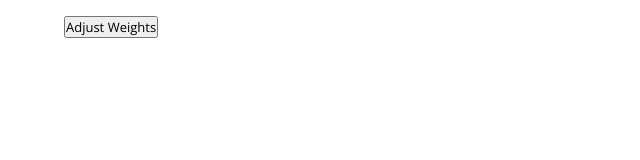
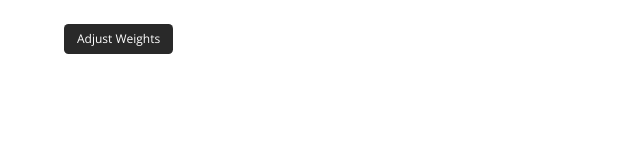
Before and after one commit to lucylufei/hoodhunter, a plain HTML site: page index.html in a window 1280 px wide. Shown: the whole page, without its empty margins (0-640 px from the left). Drawn offline with nearby package versions, Linux system fonts and the light colour scheme.

Commit message:
Update index.html

```diff
--- a/index.html
+++ b/index.html
@@ -22,6 +22,41 @@
         font-weight: 600;
         padding-bottom: 8px;
         color: red;
+    }
+
+    button {
+        align-items: center;
+        background-color: #fff;
+        border: 1px solid #dbdbdb;
+        border-radius: .375em;
+        box-shadow: none;
+        box-sizing: border-box;
+        color: #363636;
+        cursor: pointer;
+        display: inline-flex;
+        font-size: 12px;
+        height: 2.5em;
+        justify-content: center;
+        line-height: 1.5;
+        padding: calc(.5em - 1px) 1em;
+        position: relative;
+        text-align: center;
+        touch-action: manipulation;
+        vertical-align: top;
+        white-space: nowrap;
+    }
+
+    .primaryButton {
+        background-color: #292929;
+        border-color: transparent;
+        color: #fff;
+    }
+
+    .weight_label {
+        font-size: 12px;
+        width: 135px;
+        margin-right: 8px;
+        font-weight:400;
     }
 
     /* The Modal (background) */
@@ -52,9 +87,10 @@
     .modal-content {
         background-color: #fefefe;
         margin: auto;
-        padding: 20px;
+        padding: 32px;
         border: 1px solid #888;
-        width: 35vw;
+        width: 350px;
+        border-radius: 20px;
     }
 
     /* The Close Button */
@@ -63,6 +99,7 @@
         float: right;
         font-size: 28px;
         font-weight: bold;
+        height:20px;
     }
 
     .close:hover,
@@ -72,10 +109,6 @@
         cursor: pointer;
     }
 
-    button {
-        margin: 0px;
-        font-size: small;
-    }
 
     label {
         font-size: small;
@@ -165,13 +198,13 @@
 
 <body>
     <!-- Main container -->
-    <div class="container" style="max-width: 1440px; padding-top: 16px; padding-left: 20px;
+    <div class="container" style="max-width: 1440px; padding-top: 24px; padding-left: 20px;
     padding-right: 20px; margin-left: auto; margin-right: auto; display: flex;">
 
         <!--  Selections  -->
         <div
             style="padding-left: 20px; padding-right: 24px;">
-            <div id="observablehq-viewof-homeType-e32e508c" style="padding-top:16px"></div>
+            <div id="observablehq-viewof-homeType-e32e508c"></div>
             <div id="observablehq-viewof-selected-e32e508c" style="padding-top:4px"></div>
             <!--  Map -->
             <div id="observablehq-mapview-e32e508c" style="padding-top:16px"></div>
@@ -180,18 +213,19 @@
 
         <!--  Comparison  -->
         <div style=" margin-right:24px; box-sizing: border-box; position: relative;">
-            <div style="display: flex; font-size: x-small; justify-content: center;">
+            <div style="display: flex; font-size: x-small; justify-content: left; margin-bottom: 8px;">
                 <div id="observablehq-favourite_buttons-e32e508c"></div>
-                <div style="display: flex; justify-content: center;"><button id="myBtn">Adjust Weights</button></div>
+                <div style="display: flex; justify-content: center;"><button id="myBtn" class="primaryButton">Adjust Weights</button></div>
             </div>
-            <div id="observablehq-viewof-final_plot-e32e508c"></div>
+            <div id="observablehq-viewof-ordering-e32e508c"></div>
+            <div id="observablehq-viewof-final_plot-e32e508c" style="margin-top: 16px;"></div>
             <div id="observablehq-viewof-legend-e32e508c" style="position: absolute; bottom: 20px; right: 0;"></div>
         </div>
 
         <!--  Detailed view  -->
         <div>
         <div id="observablehq-selected_city_text-e32e508c"></div>
-        <div id="observablehq-viewof-final_details-e32e508c" style="max-width: 500px; overflow-y: scroll; max-height:95vh;"></div>
+        <div id="observablehq-viewof-final_details-e32e508c" style="max-width: 500px; overflow-y: scroll; max-height:90vh;"></div>
         </div>
 
         <!--  Dependencies  -->
@@ -202,7 +236,6 @@
             <!-- Modal content -->
             <div class="modal-content">
                 <span class="close">&times;</span>
-                <div id="observablehq-viewof-ordering-e32e508c"></div>
                 <div id="observablehq-viewof-attr_weights-e32e508c"></div>
             </div>
         </div>
```
